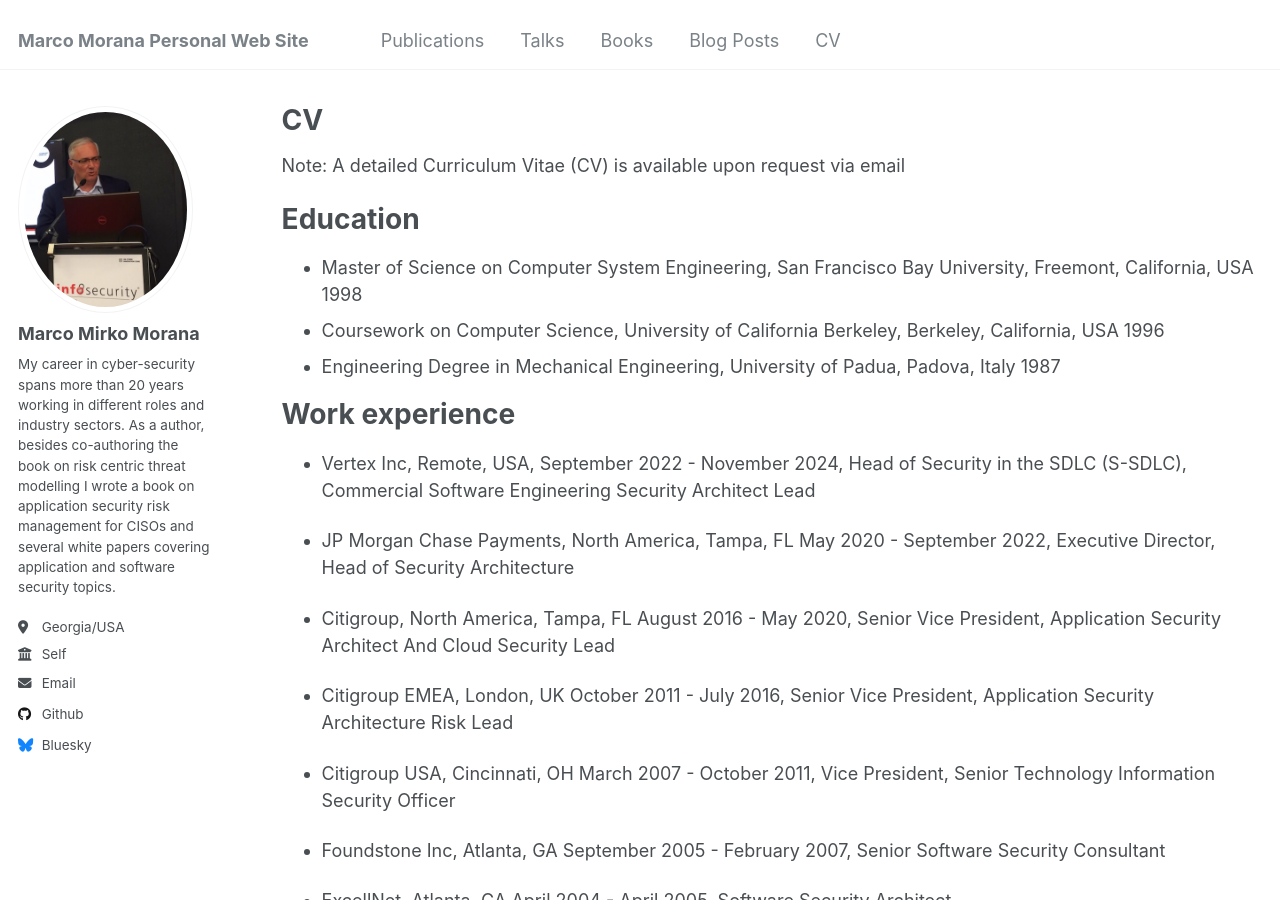
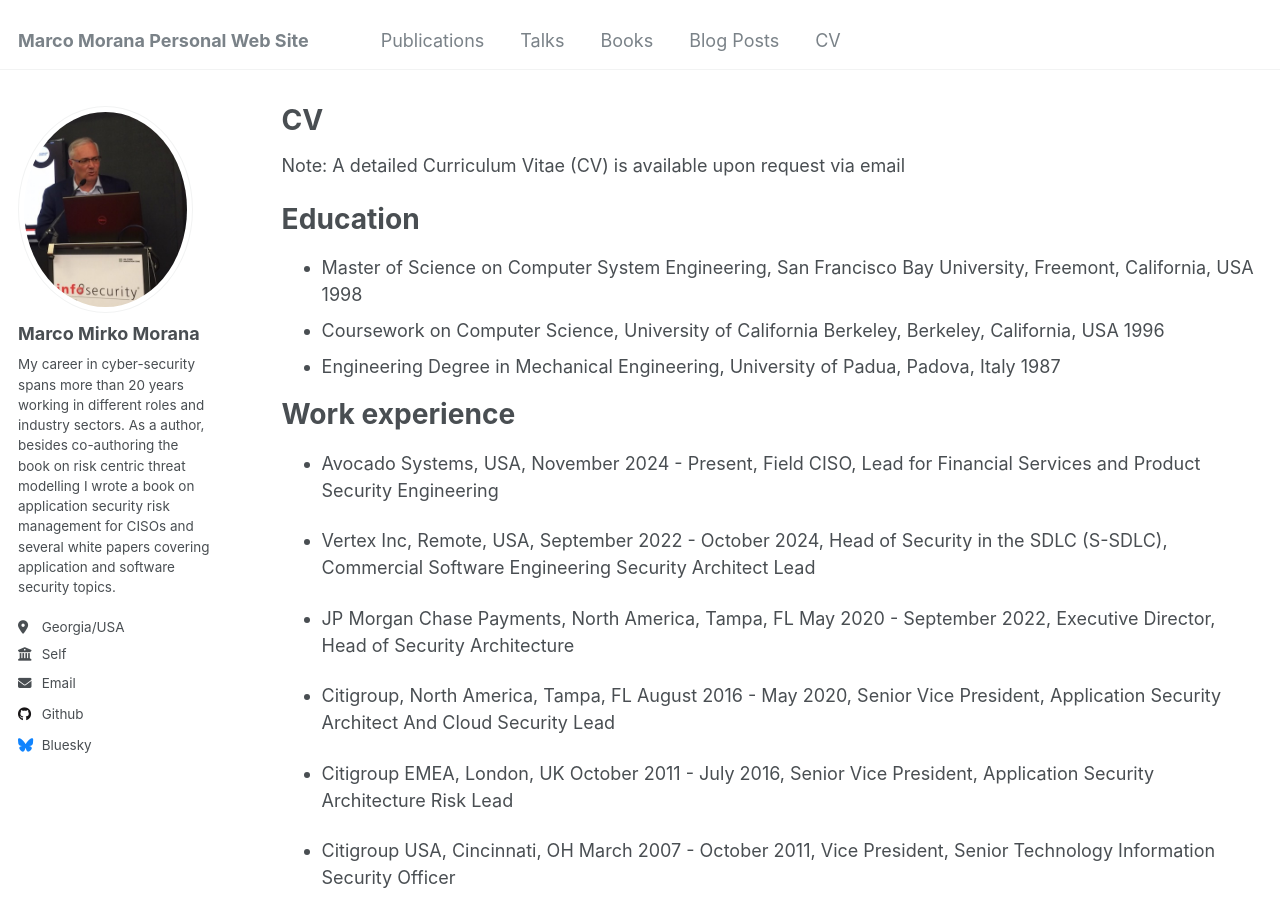
Before and after one commit to mmorana1/marcom, a Jekyll site: the page built from _pages/cv.md, in a window 1280 px wide and 900 px high. Built offline with Jekyll 4.4.1, drawn with Linux system fonts in a browser that asks for light colours.

Commit message:
Update cv.md

```diff
--- a/_pages/cv.md
+++ b/_pages/cv.md
@@ -18,8 +18,9 @@ Education
 
 Work experience
 ======
+* Avocado Systems, USA, November 2024 - Present, Field CISO, Lead for Financial Services and Product Security Engineering
 
-* Vertex Inc, Remote, USA, September 2022 - November 2024, Head of Security in the SDLC (S-SDLC), Commercial Software Engineering Security Architect Lead
+* Vertex Inc, Remote, USA, September 2022 - October 2024, Head of Security in the SDLC (S-SDLC), Commercial Software Engineering Security Architect Lead
 
 * JP Morgan Chase Payments, North America, Tampa, FL 	May 2020 - September 2022, Executive Director, Head of Security Architecture
 
```
